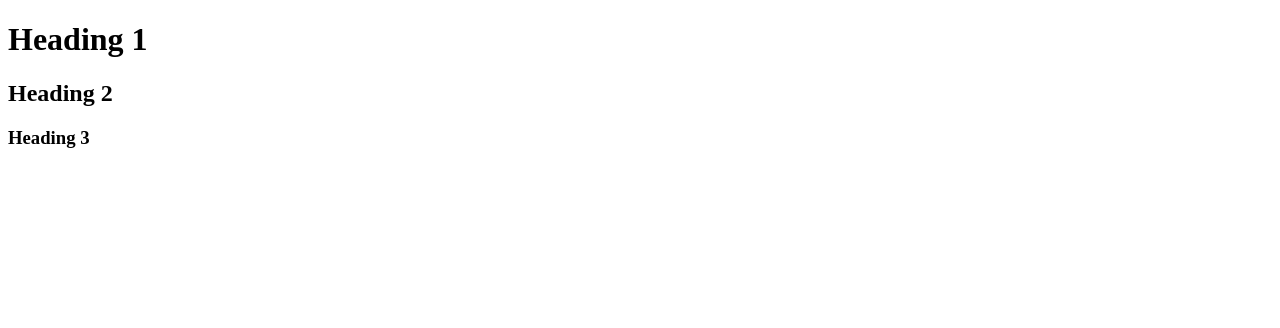
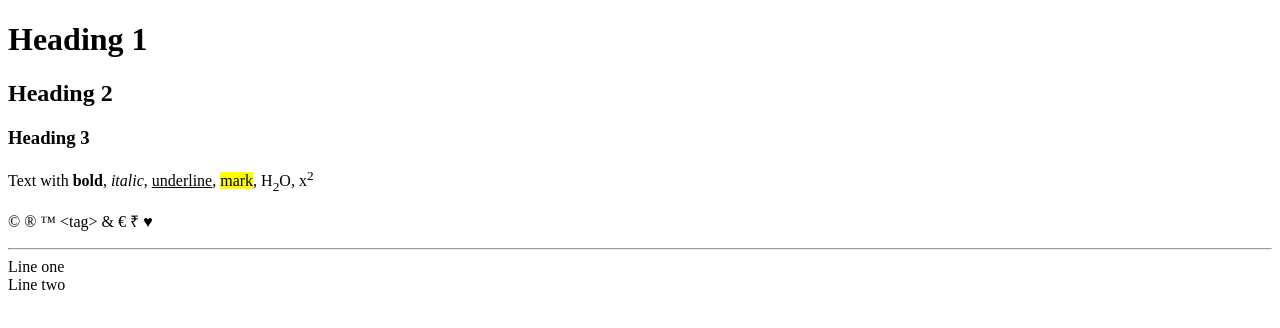
Before and after one commit to ivyanshmaheshwari-tech/WDW_0242, a plain HTML site: page web designing workshop-1 subject/assignment02_.html in a window 1280 px wide. Drawn offline with Linux system fonts and the light colour scheme.

Commit message:
assignment 2 completed

```diff
--- a/web designing workshop-1 subject/assignment02_.html
+++ b/web designing workshop-1 subject/assignment02_.html
@@ -9,5 +9,13 @@
   <h2>Heading 2</h2>
   <h3>Heading 3</h3>
 
+  <p>Text with <b>bold</b>, <i>italic</i>, <u>underline</u>, <mark>mark</mark>,
+     H<sub>2</sub>O, x<sup>2</sup></p>
+
+  <p>&copy; &reg; &trade; &lt;tag&gt; &amp; &euro; &#8377; &hearts;</p>
+
+  <hr>
+  Line one<br>
+  Line two
 </body>
 </html>
```
